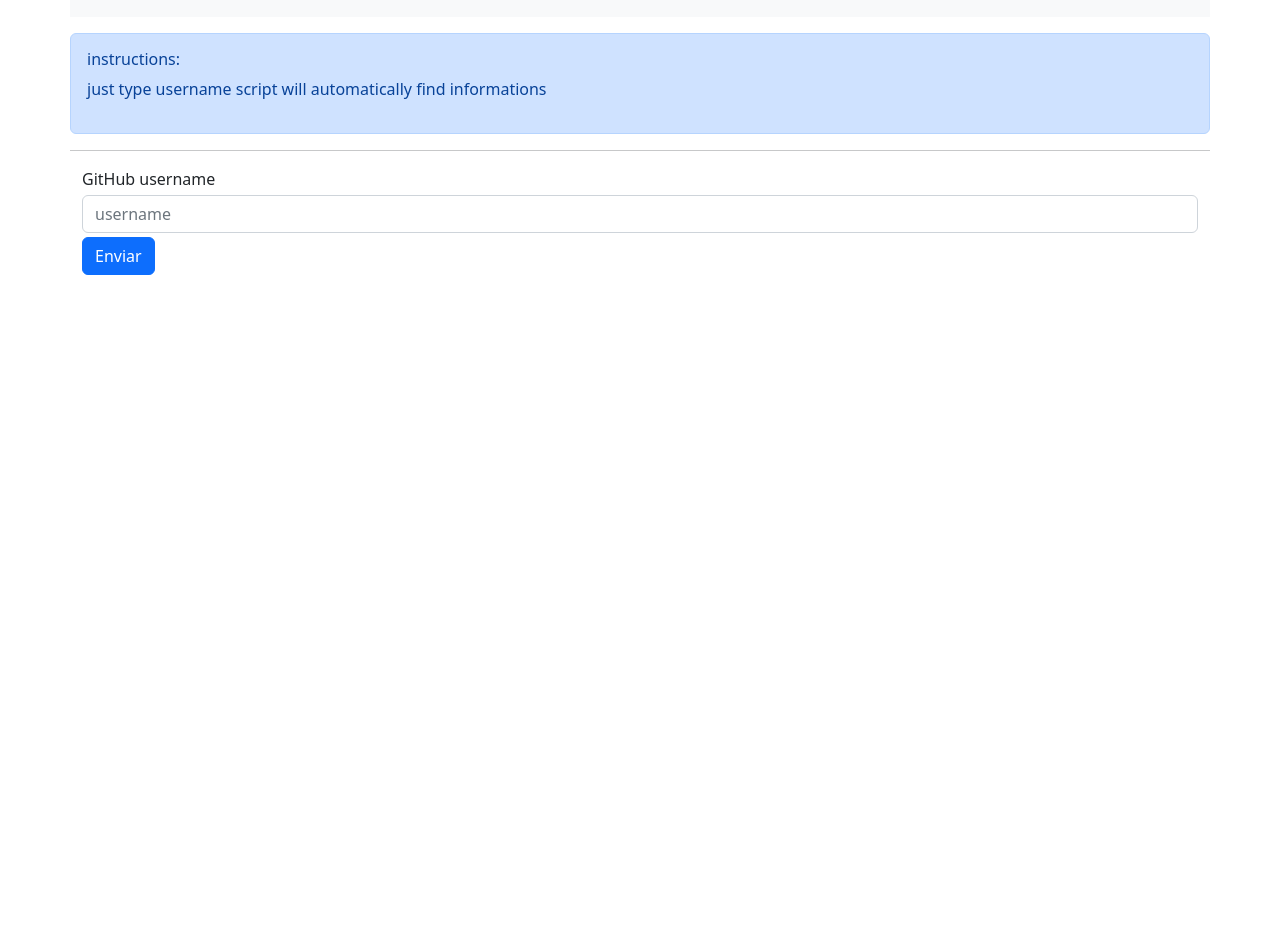
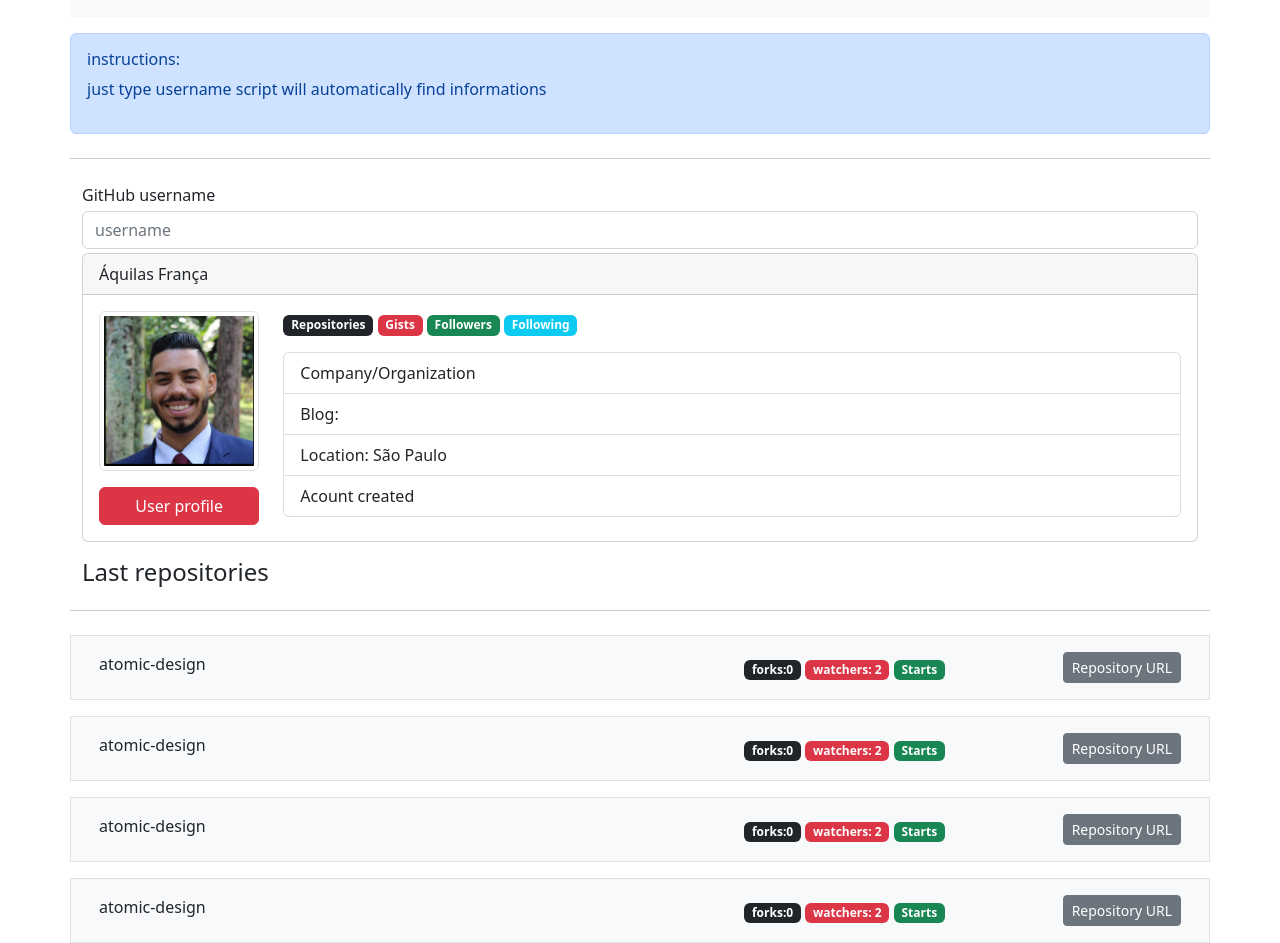
Before and after one commit to aquilasfr/github-search, a plain HTML site: page index.html in a window 1280 px wide. Shown: the part 112-1055 px from the top of the page. Before the commit the page ends 800 px from the top, so only its background shows below. Drawn offline with nearby package versions, Linux system fonts and the light colour scheme.

Commit message:
Finalized layout github

```diff
--- a/index.html
+++ b/index.html
@@ -23,17 +23,95 @@
     <p>
       just type username script will automatically find informations</p>
   </div>
-      <hr class="container">
+    <hr class="my-4 container">
   </div>
   <form class="container">
     <div class="form-group">
       <label for="exampleInputEmail1">GitHub username</label>
       <input  type="" class="form-control search-userName my-1" aria-describedby="emailHelp" placeholder="username">
     </div>
-        <button type="submit" class="btn btn-primary">Enviar</button>
+    <div class="card">
+      <div class="card-header">
+        Áquilas França
+      </div>
+      <div class="card-body row">
+        <div class="d-flex flex-column profile-wrapper col-2">
+          <img src="img/img-profile.png" class="img-thumbnail" alt="">
+          <button type="button" class="btn btn-danger mt-3">User profile</button>
+        </div>
+        <div class="col">
+          <span class="badge text-bg-dark">Repositories</span>
+          <span class="badge text-bg-danger">Gists</span>
+          <span class="badge text-bg-success">Followers</span>
+          <span class="badge bg-info">Following</span>
+          <ul class="list-group mt-3">
+            <li class="list-group-item">Company/Organization</li>
+            <li class="list-group-item">Blog:</li>
+            <li class="list-group-item">Location: São Paulo</li>
+            <li class="list-group-item">Acount created</li>
+          </ul>
+        </div>
+      </div>
+    </div>
   </form>
+</div>
+<h4 class="fs-7 font-weight-normal container mt-3">Last repositories</h4>
+<hr class="my-4 container">
+<div class="d-grid gap-3 container">
+  <div class="p-3 bg-light border row">
+    <div class="col-7">
+      atomic-design
+    </div>
+    <div class="col d-flex justify-content-between align-items-center">
+      <div>
+        <span class="badge  text-bg-dark">forks:0</span>
+        <span class="badge  text-bg-danger">watchers: 2</span>
+        <span class="badge  text-bg-success">Starts</span>
+      </div>
+     <button type="button" class="btn btn-secondary btn-sm">Repository URL</button>
+    </div>
+  </div>
+  <div class="p-3 bg-light border row">
+    <div class="col-7">
+      atomic-design
+    </div>
+    <div class="col d-flex justify-content-between align-items-center">
+      <div>
+        <span class="badge  text-bg-dark">forks:0</span>
+        <span class="badge  text-bg-danger">watchers: 2</span>
+        <span class="badge  text-bg-success">Starts</span>
+      </div>
+     <button type="button" class="btn btn-secondary btn-sm">Repository URL</button>
+    </div>
+  </div>
+  <div class="p-3 bg-light border row">
+    <div class="col-7">
+      atomic-design
+    </div>
+    <div class="col d-flex justify-content-between align-items-center">
+      <div>
+        <span class="badge  text-bg-dark">forks:0</span>
+        <span class="badge  text-bg-danger">watchers: 2</span>
+        <span class="badge  text-bg-success">Starts</span>
+      </div>
+     <button type="button" class="btn btn-secondary btn-sm">Repository URL</button>
+    </div>
+  </div>
+  <div class="p-3 bg-light border row">
+    <div class="col-7">
+      atomic-design
+    </div>
+    <div class="col d-flex justify-content-between align-items-center">
+      <div>
+        <span class="badge  text-bg-dark">forks:0</span>
+        <span class="badge  text-bg-danger">watchers: 2</span>
+        <span class="badge  text-bg-success">Starts</span>
+      </div>
+     <button type="button" class="btn btn-secondary btn-sm">Repository URL</button>
+    </div>
+  </div>
+</div>
   <script src="https://cdn.jsdelivr.net/npm/@popperjs/core@2.11.5/dist/umd/popper.min.js" integrity="sha384-Xe+8cL9oJa6tN/veChSP7q+mnSPaj5Bcu9mPX5F5xIGE0DVittaqT5lorf0EI7Vk" crossorigin="anonymous"></script>
   <script src="https://cdn.jsdelivr.net/npm/bootstrap@5.2.0-beta1/dist/js/bootstrap.min.js" integrity="sha384-kjU+l4N0Yf4ZOJErLsIcvOU2qSb74wXpOhqTvwVx3OElZRweTnQ6d31fXEoRD1Jy" crossorigin="anonymous"></script>
 </body>
-
 </html>
```
Also changed, not shown: img/Screenshot_2022-07-08-16-25-47-594_com.whatsapp.jpg (added), img/img-profile.png (added). Lines whose indentation alone changed are shown as unchanged.
